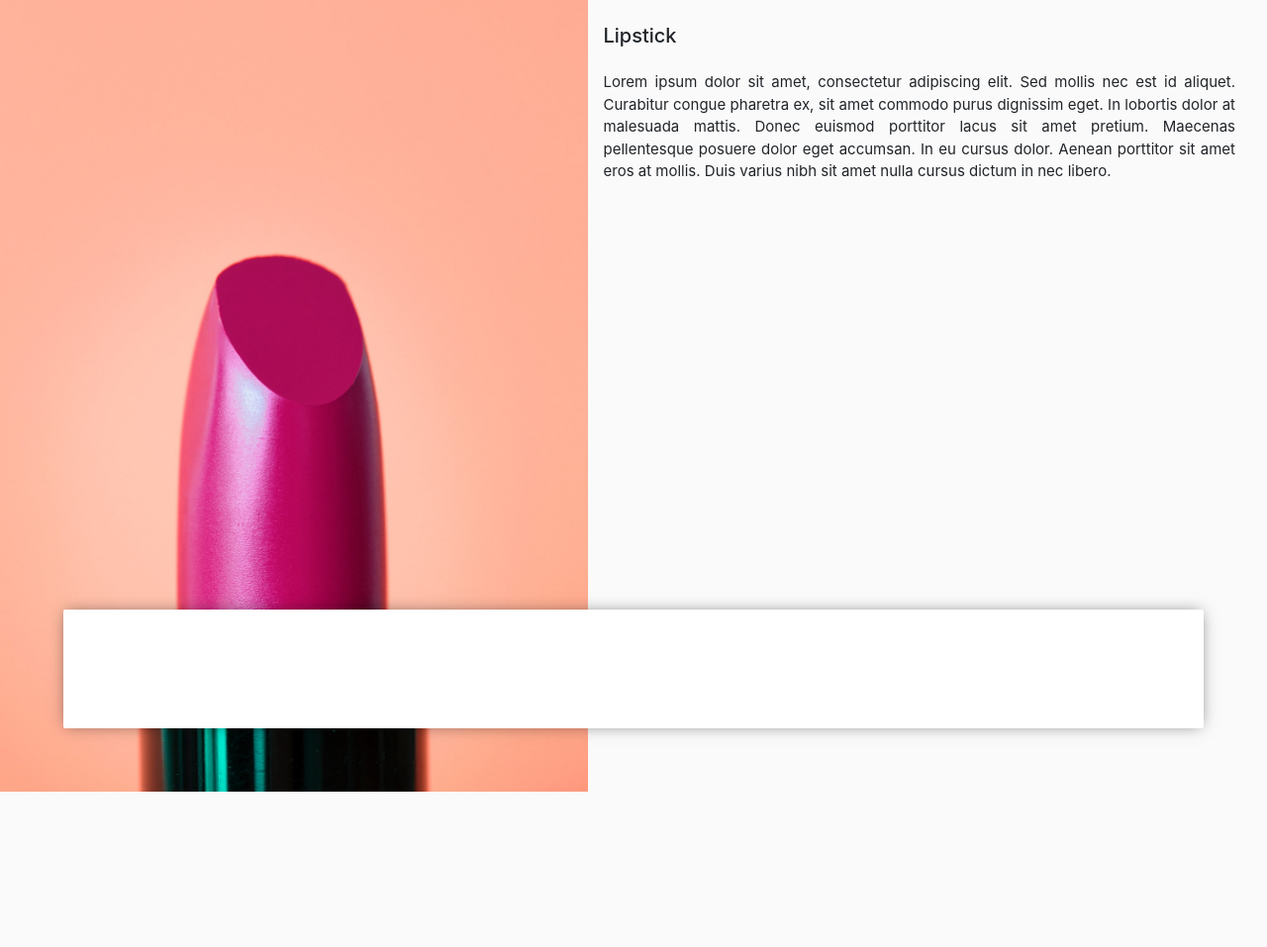
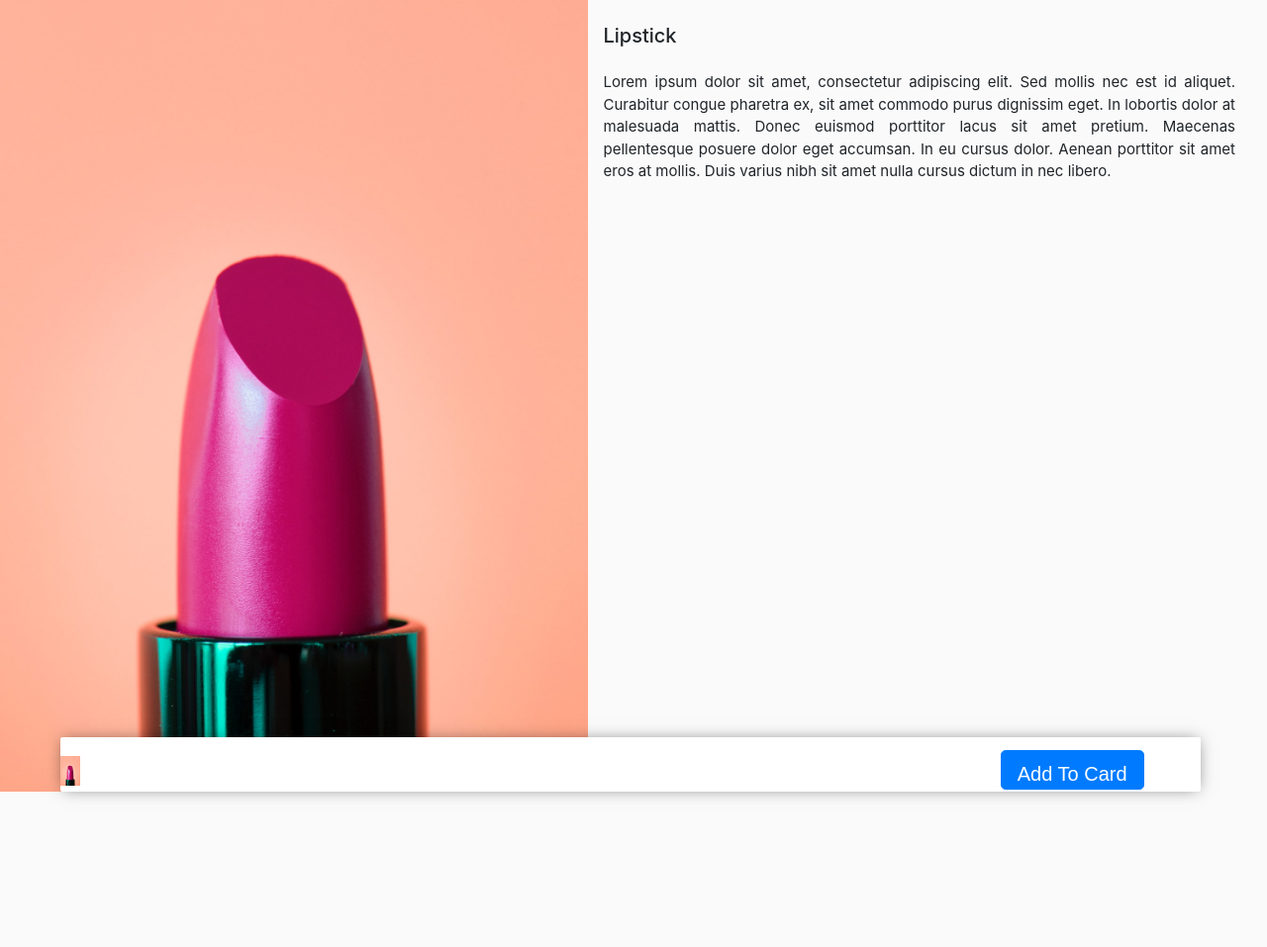
Before and after one commit to denizerden/shopping-cart, a Flask app: page /product/1 in a window 1280 px wide. Shown: the whole page at 99% size. Before the commit the page ends 800 px from the top, so only its background shows below. Run offline with Flask 2, Linux system fonts and the light colour scheme; some libraries are stand-ins or nearby versions.

Commit message:
floating menu modified .js file added add to card button added

```diff
--- a/static/css/style.css
+++ b/static/css/style.css
@@ -16,29 +16,7 @@ body {
 
 
 }
-.floating-menu {
-    font-family: sans-serif;
-    background: white;
-    padding: 5px;;
-    width: 90vw;
-    height: 15%;
-    z-index: 100;
-    position: fixed;
-    left: 5%;
-    bottom: 8%;
-    border-radius: 2px;
-    -webkit-box-shadow: 0px 0px 41px -3px rgba(0,0,0,0.5);
-    -moz-box-shadow: 0px 0px 41px -3px rgba(0,0,0,0.5);
-    box-shadow: 0px 0px 15px -3px rgba(0,0,0,0.5);
 
-}
-.floating-menu a,
-.floating-menu h3 {
-    font-size: 0.9em;
-    display: block;
-    margin: 0 0.5em;
-    color: white;
-}
 
 #product-name.product-name{
 
@@ -50,13 +28,47 @@ body {
     font-size: 15px;
 
 }
+.floating-menu {
+    font-family: sans-serif;
+    background: white;
+    height: 55px;
+    width: 90vw;
+    z-index: 100;
+    left: 5%;
+    bottom: 0%;
+    border-radius: 2px;
+    -webkit-box-shadow: 0px 0px 41px -3px rgba(0,0,0,0.5);
+    -moz-box-shadow: 0px 0px 41px -3px rgba(0,0,0,0.5);
+    box-shadow: 0px 0px 15px -3px rgba(0,0,0,0.5);
+
+    padding-bottom: 1%;
+    padding-top: 1%;
+    position: sticky;
+    margin:4%;
+}
+.floating-menu img
+{
+    width: auto;
+    height: -webkit-fill-available;
+
+}
+.add-to-card{
+    float: right;
+    margin-right: 5%;
+    padding-bottom: 0%;
+}
+
+
 
 @media  (max-width:380px){
     .floating-menu{
-        position: fixed;
-        bottom: 0px;
-        width: 100%;
+        position: sticky;
+        bottom: 0%;
+        width: 90vw;
         left: 0px;
+        padding: 3%;
+        height: 55px;
+        margin: 8%;
     }
 
-}
+    }
--- /dev/null
+++ b/static/script/script.js
@@ -0,0 +1,5 @@
+
+function addToDatabase(addItem) {
+    alert("hello");
+
+}
--- a/templates/layout.html
+++ b/templates/layout.html
@@ -9,6 +9,8 @@
     integrity="sha384-ggOyR0iXCbMQv3Xipma34MD+dH/1fQ784/j6cY/iJTQUOhcWr7x9JvoRxT2MZw1T" crossorigin="anonymous">
     <!-- <link rel="stylesheet" type="text/css" href="{{ url_for('static', filename='main.css') }}"> -->
   <link rel="stylesheet" type="text/css" href="{{ url_for('static', filename='css/style.css') }}">
+
+  <script type="text/javascript" src="{{ url_for('static', filename='script/script.js') }}"></script>
   <title>Cart</title>
 </head>
 <body>
--- a/templates/product.html
+++ b/templates/product.html
@@ -20,9 +20,9 @@
     </div>
 
     <div class="floating-menu">
-      <h3>Floating Menu</h3>
+        <img src="{{ url_for('static', filename='img/ex2.jpg') }}"  class="floating-menu-img">
 
-
+        <input class="btn btn-primary btn-lg add-to-card" type="submit" value="Add To Card" id="addItem" onclick="addToDatabase(id)" >
 
     </div>
   </div>
```
